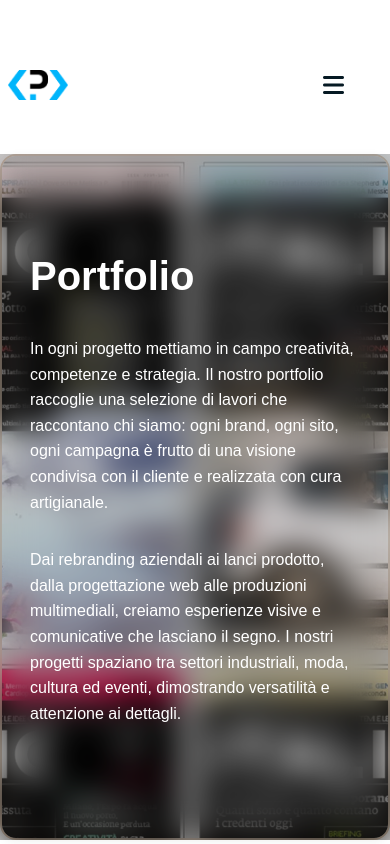
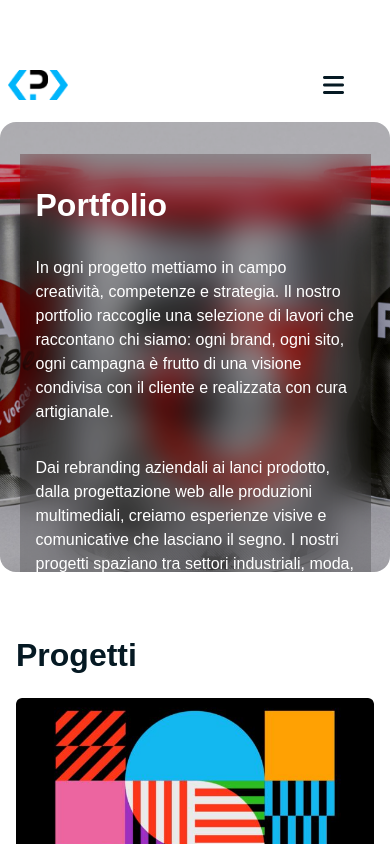
Before and after one commit to gsacco2000/Pixelcraft-Ecommerce, a Vue app: page /portfolio in a window 390 px wide. Shown: the top 844 px of the page. Built offline with nearby package versions, Linux system fonts and the light colour scheme; what bootstrap-vue-next would draw is missing.

Commit message:
fix hero banner in portfolio

```diff
--- a/src/components/HeroBanner.vue
+++ b/src/components/HeroBanner.vue
@@ -1,7 +1,10 @@
 <template>
   <div
     class="hero-container rounded"
-    :style="{ backgroundImage: `url('${backgroundImage}')` }"
+    :style="{
+      backgroundImage: `url('${backgroundImage}')`,
+      '--hero-height': height,
+    }"
   >
     <div class="overlay-box p-4">
       <h1 class="text-white fw-bold mb-3">{{ title }}</h1>
@@ -17,13 +20,17 @@ export default {
     backgroundImage: String,
     title: String,
     description: String,
+    height: {
+      type: String,
+      default: "600px",
+    },
   },
 };
 </script>
 
 <style scoped>
 .hero-container {
-  height: 600px;
+  height: var(--hero-height);
   background-size: cover;
   background-position: center;
   position: relative;
--- a/src/views/PortfolioView.vue
+++ b/src/views/PortfolioView.vue
@@ -1,35 +1,13 @@
 <template>
   <div>
     <main>
-      <!-- Hero con slideshow -->
-      <section class="hero">
-        <div class="slideshow">
-          <img
-            src="/img.home/home.caffe.jpg"
-            class="slide active"
-            alt="Progetto Caffè"
-          />
-          <img
-            src="/img.home/home.magazine.jpg"
-            class="slide"
-            alt="Progetto Magazine"
-          />
-          <img
-            src="/img.home/home.opensound.jpg"
-            class="slide"
-            alt="Progetto OpenSound"
-          />
-          <img
-            src="/img.home/home.primapower.jpg"
-            class="slide"
-            alt="Progetto PrimaPower"
-          />
-          <img
-            src="/img.home/home.shampoo.jpg"
-            class="slide"
-            alt="Branding Shampoo Slide"
-          />
-        </div>
+      <!-- Hero banner fisso con prima foto e altezza aumentata -->
+      <section class="hero fixed-hero">
+        <img
+          src="/img.home/home.caffe.jpg"
+          class="hero-image"
+          alt="Progetto Caffè"
+        />
         <div class="hero-content">
           <h1>Portfolio</h1>
           <p>
@@ -140,42 +118,70 @@ export default {
       ],
     };
   },
-  mounted() {
-    // SLIDESHOW ANIMAZIONE
-    const slides = this.$el.querySelectorAll(".slide");
-    let current = 0;
-    function showNextSlide() {
-      slides[current].classList.remove("active");
-      current = (current + 1) % slides.length;
-      slides[current].classList.add("active");
-    }
-    setInterval(showNextSlide, 3000);
-  },
 };
 </script>
 
-<style>
-.slideshow {
-  display: flex;
-  gap: 12px;
-  justify-content: center;
-  margin-bottom: 2rem;
+<style scoped>
+.fixed-hero {
+  position: relative;
+  width: 100%;
+  height: 650px;
+  overflow: hidden;
+  margin-bottom: 3rem;
+  border-radius: 1rem;
 }
 
-.slide {
-  width: 120px;
-  height: 120px;
+.hero-image {
+  width: 100%;
+  height: 100%;
   object-fit: cover;
-  border-radius: 1rem;
-  box-shadow: 0 2px 10px rgba(0, 0, 0, 0.06);
-  opacity: 0.7;
-  transition: opacity 0.3s;
+  filter: brightness(0.75);
+  position: absolute;
+  top: 0;
+  left: 0;
+  z-index: 1;
 }
 
-.slide.active {
-  opacity: 1;
-  border: 2px solid var(--skin-color);
+.hero-content {
+  position: relative;
+  z-index: 2;
+  color: white;
+  max-width: 600px;
+  padding: 3rem 2rem;
+  display: flex;
+  flex-direction: column;
+  justify-content: center;
+  height: 100%;
 }
 
-/* altri stili già visti per progetti */
+.hero-content h1 {
+  font-size: 3rem;
+  margin-bottom: 1rem;
+}
+
+.hero-content p {
+  font-size: 1.125rem;
+  line-height: 1.5;
+  margin-bottom: 1rem;
+}
+
+/* Responsive */
+@media (max-width: 767px) {
+  .fixed-hero {
+    height: 450px; /* Altezza mobile */
+  }
+
+  .hero-content {
+    max-width: 90%;
+    padding: 2rem 1rem;
+  }
+
+  .hero-content h1 {
+    font-size: 2rem;
+  }
+
+  .hero-content p {
+    font-size: 1rem;
+  }
+}
 </style>
```
